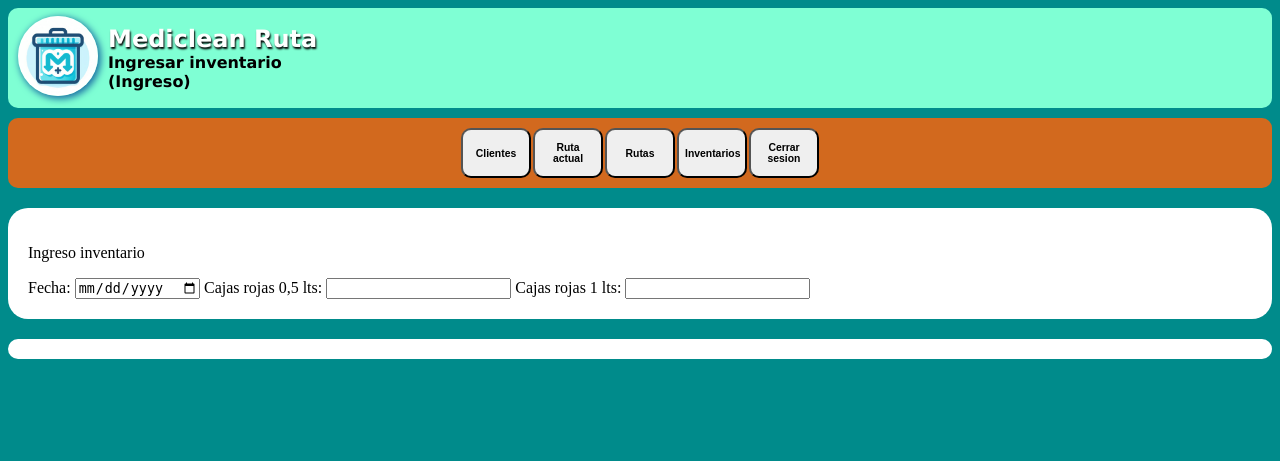
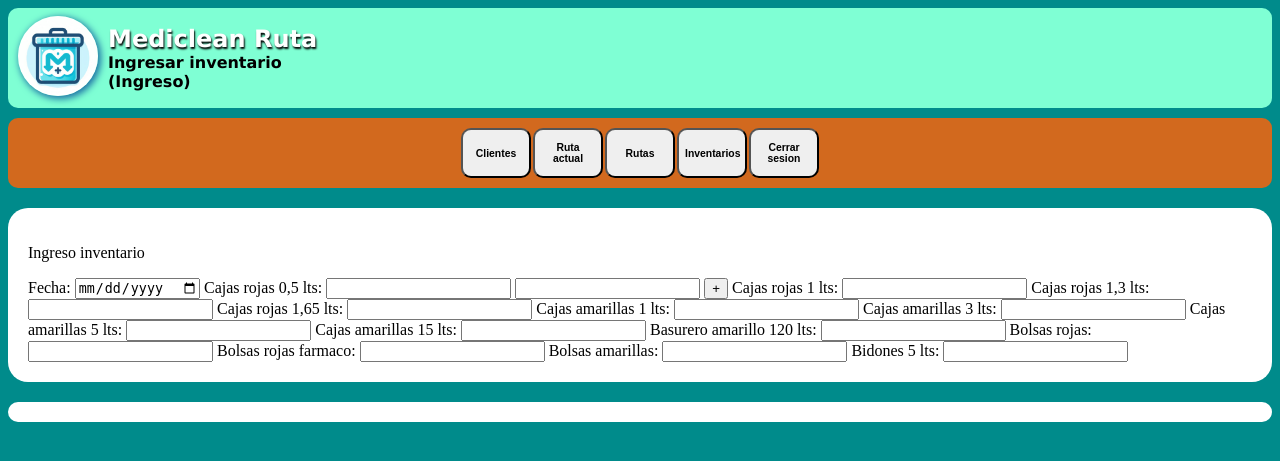
Before and after one commit to Ishovias/mc-ruta-admin, a Flask app: template templates/nuevoinventario.html in a window 1280 px wide. Shown: the top 461 px of the page. Run offline with Flask 3, Linux system fonts and the light colour scheme; the template is opened without the code that fills it, so the values that code supplies are empty.

Commit message:
Trabajando en registro de inventarios

```diff
--- a/static/js/layout.js
+++ b/static/js/layout.js
@@ -1,3 +1,13 @@
 function alerta(mensaje){
     alert(mensaje)
 };
+
+function calcula_inventario(idValorActual, idValorSumando) {
+     const valorActual = document.getElementById(idValorActual)
+     const valorSumando = document.getElementById(idValorSumando)
+
+     const sumando = parseInt(valorSumando.value);
+     const cantidadactual = parseInt(valorActual.value);
+     const calculo = cantidadactual + sumando;
+     return calculo;
+};
--- a/templates/nuevoinventario.html
+++ b/templates/nuevoinventario.html
@@ -10,8 +10,27 @@
 <p>Ingreso inventario</p>
 <form action="{{ url_for('inventarios', aut=datos.aut) }}" method="post">
      <label for="fecha">Fecha: <input type="date" name="fecha"></label>
-     <label for="cajaroja_3">Cajas rojas 0,5 lts: <input type="number" name="cajaroja_3"></label>
-     <label for="cajaroja_1">Cajas rojas 1 lts: <input type="number" name="cajaroja_1"></label>
+     <label for="cajaroja_3">Cajas rojas 0,5 lts:
+          <input type="number" name="cajaroja_3" id="actual_cajaroja_3">
+          <input type="number" name="sumar_cajaroja_3" id="sumar_cajaroja_3">
+          <button id=suma>+</button>
+          <script>
+               const botonsuma = document.getElementById("suma")
+               botonsuma.addEventListener("suma",calcula_inventario(actual_cajaroja_3,sumar_cajaroja_3))
+          </script>
+     </label>
+     <label for="cajaroja_1">Cajas rojas 1 lts: <input type="number" name="cajaroja_1" id="cajaroja_1"></label>
+     <label for="cajaroja_1.3">Cajas rojas 1,3 lts: <input type="number" name="cajaroja_1.3" id="cajaroja_1.3"></label>
+     <label for="cajaroja_1.65">Cajas rojas 1,65 lts: <input type="number" name="cajaroja_1.65" id="cajaroja_1.65"></label>
+     <label for="cajaamarilla_1">Cajas amarillas 1 lts: <input type="number" name="cajaamarilla_1" id="cajaamarilla_1"></label>
+     <label for="cajaamarilla_3">Cajas amarillas 3 lts: <input type="number" name="cajaamarilla_3" id="cajaamarilla_3"></label>
+     <label for="cajaamarilla_5">Cajas amarillas 5 lts: <input type="number" name="cajaamarilla_5" id="cajaamarilla_5"></label>
+     <label for="cajaamarilla_15">Cajas amarillas 15 lts: <input type="number" name="cajaamarilla_15" id="cajaamarilla_15"></label>
+     <label for="basureroamarillo_120">Basurero amarillo 120 lts: <input type="number" name="basureroamarillo_120" id="basureroamarillo_120"></label>
+     <label for="bolsaroja">Bolsas rojas: <input type="number" name="bolsaroja" id="bolsaroja"></label>
+     <label for="bolsaroja_farmaco">Bolsas rojas farmaco: <input type="number" name="bolsaroja_farmaco" id="bolsaroja_farmaco"></label>
+     <label for="bolsaamarilla">Bolsas amarillas: <input type="number" name="bolsaamarilla" id="bolsaamarilla"></label>
+     <label for="bidon_5">Bidones 5 lts: <input type="number" name="bolsaamarilla" id="bolsaamarilla"></label>
 </form>
 {% endblock %}
 <!-- -------------------------BODY B------------------------------- -->
```
Also changed, not shown: empaquetadores/pack_inventarios.py (+11 -3 lines).
